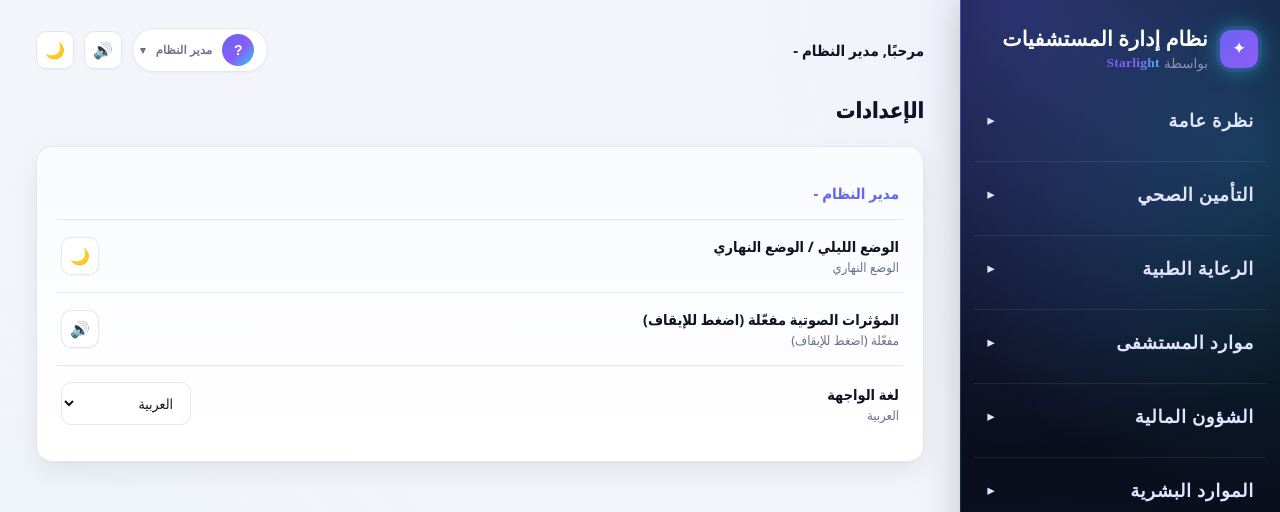
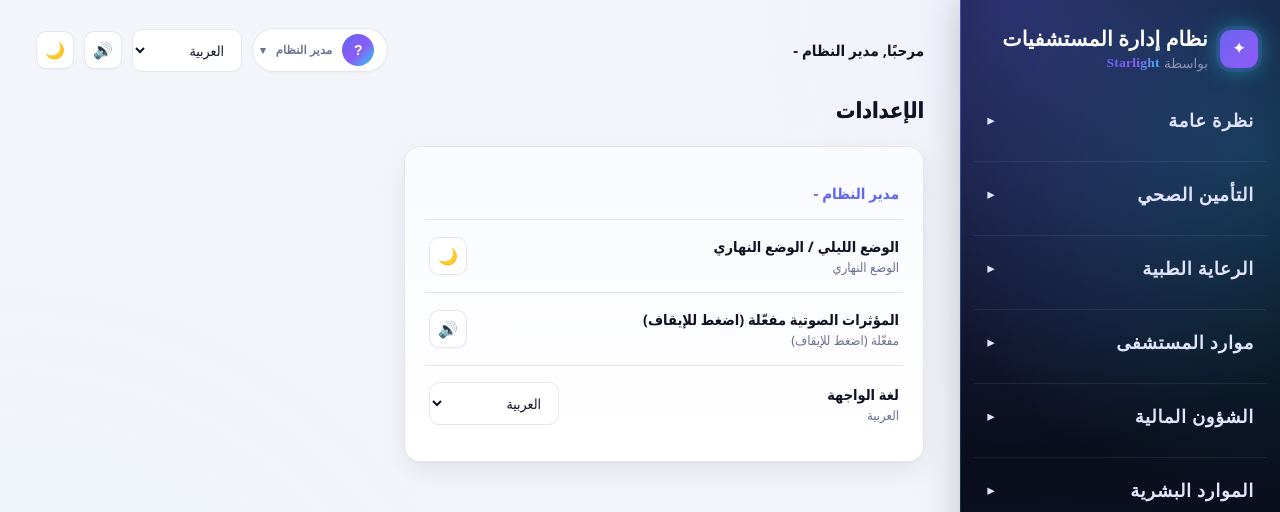
Before and after one commit to zaidbavarian93-collab/HIS, a React (Vite) app in the folder frontend/: page /settings in a window 1280 px wide. Shown: the top 512 px of the page. Built offline with nearby package versions, Linux system fonts and the light colour scheme; sample sign-in values are in the browser's storage.

Commit message:
Revert "Simplify topbar controls and make settings card full-width"
This reverts commit 4bbff150100036be3f459e2d0816728d25f026b1.

```diff
--- a/frontend/src/components/Layout.jsx
+++ b/frontend/src/components/Layout.jsx
@@ -5,6 +5,7 @@ import QRCode from 'qrcode';
 import { useAuth } from '../context/AuthContext';
 import { useTheme } from '../context/ThemeContext';
 import { useSound } from '../context/SoundContext';
+import { setLanguage } from '../i18n';
 import UserMenu from './UserMenu';
 
 // معلومات التواصل الخاصة بشركة ستارلايت - تُعرض أسفل السايد بار وتُحوَّل إلى QR كود
@@ -92,7 +93,7 @@ function groupContainsPath(group, pathname) {
 }
 
 export default function Layout({ children }) {
-  const { t } = useTranslation();
+  const { t, i18n } = useTranslation();
   const { user } = useAuth();
   const { theme, toggleTheme } = useTheme();
   const { muted, toggleMuted } = useSound();
@@ -235,6 +236,14 @@ export default function Layout({ children }) {
           </div>
           <div className="topbar-controls">
             <UserMenu />
+            <select
+              value={i18n.language}
+              onChange={(e) => setLanguage(e.target.value)}
+              style={{ width: 110, marginBottom: 0 }}
+            >
+              <option value="ar">العربية</option>
+              <option value="en">English</option>
+            </select>
             <button
               type="button"
               className="secondary theme-toggle sound-toggle"
--- a/frontend/src/pages/Settings.jsx
+++ b/frontend/src/pages/Settings.jsx
@@ -17,7 +17,7 @@ export default function Settings() {
         <h2>{t('settings')}</h2>
       </div>
 
-      <div className="card">
+      <div className="card" style={{ maxWidth: 520 }}>
         <div className="settings-row">
           <div className="settings-row-user">{t(`role_${user?.role}`)} - {user?.full_name}</div>
         </div>
```
